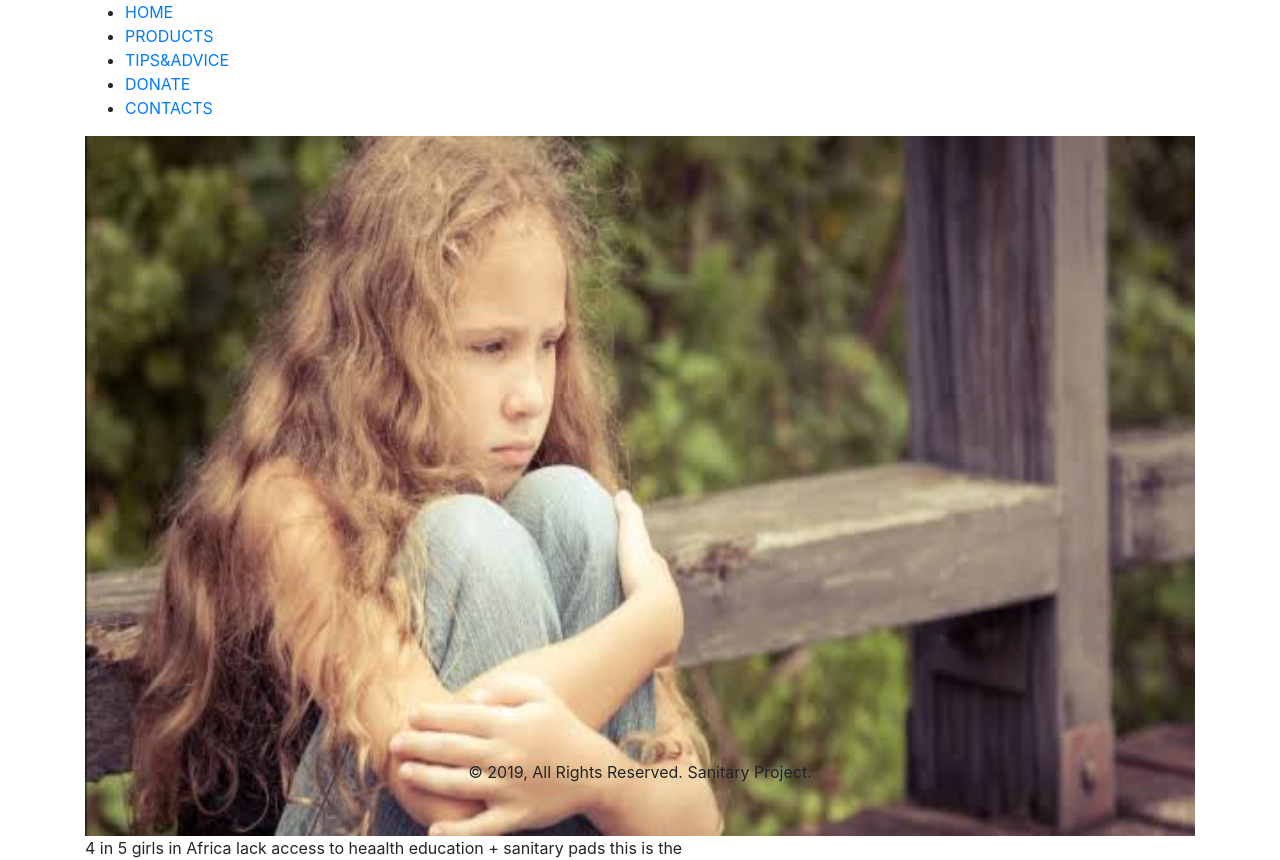
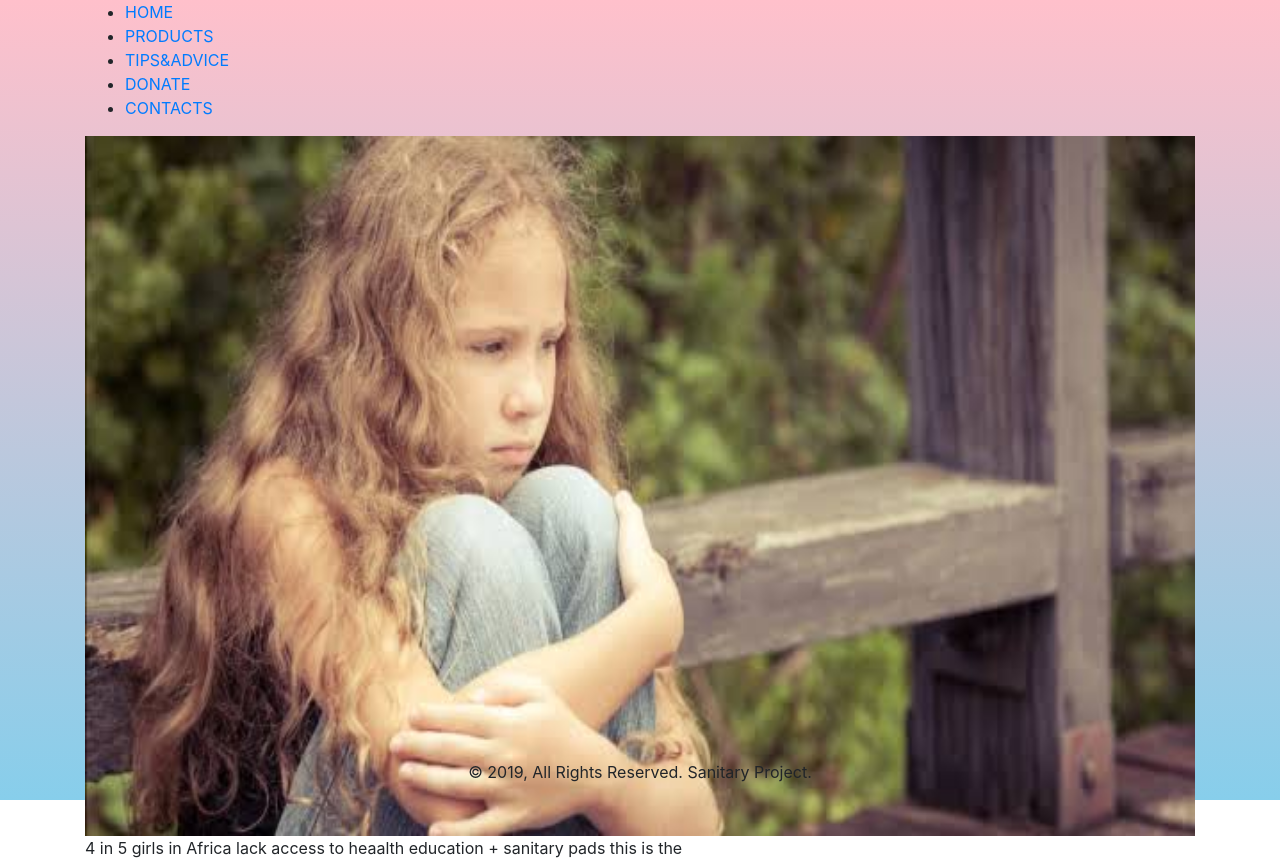
Before and after one commit to JustusMochache/sanitary, a plain HTML site: page index.html in a window 1280 px wide. Drawn offline with nearby package versions, Linux system fonts and the light colour scheme.

```diff
--- a/css/styles.css
+++ b/css/styles.css
@@ -8,20 +8,10 @@
 }
 
 body {
-<<<<<<< HEAD
     background-image: linear-gradient(pink, skyblue);
     background-repeat: no-repeat;
     background-position: cover;
     height: 100vh;
-=======
-
-
-	background-image: linear-gradient(pink, skyblue);
-	background-repeat: no-repeat;
-	background-position: cover;
-	height: 100vh;
-
->>>>>>> 5796d563ce6ae4264da1e56fdf62e0be9ba3c5cd
 }
 
 #para {
```
